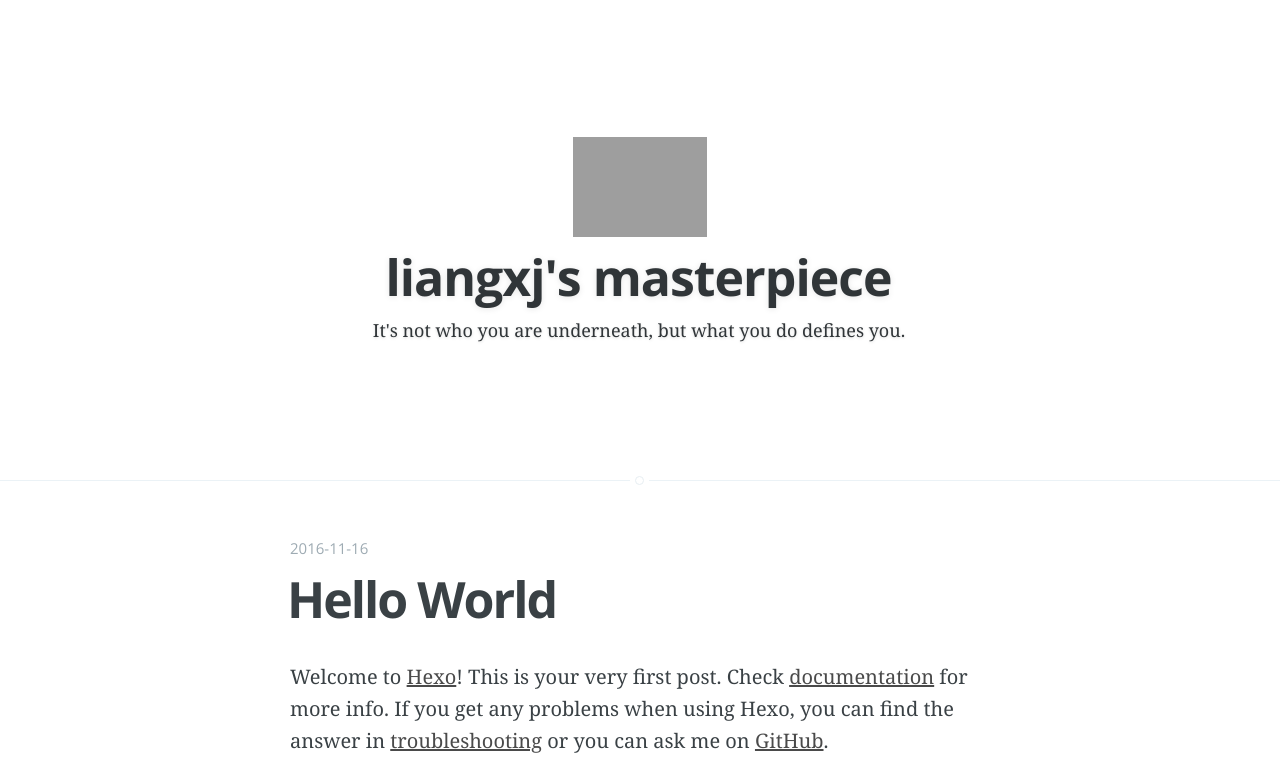
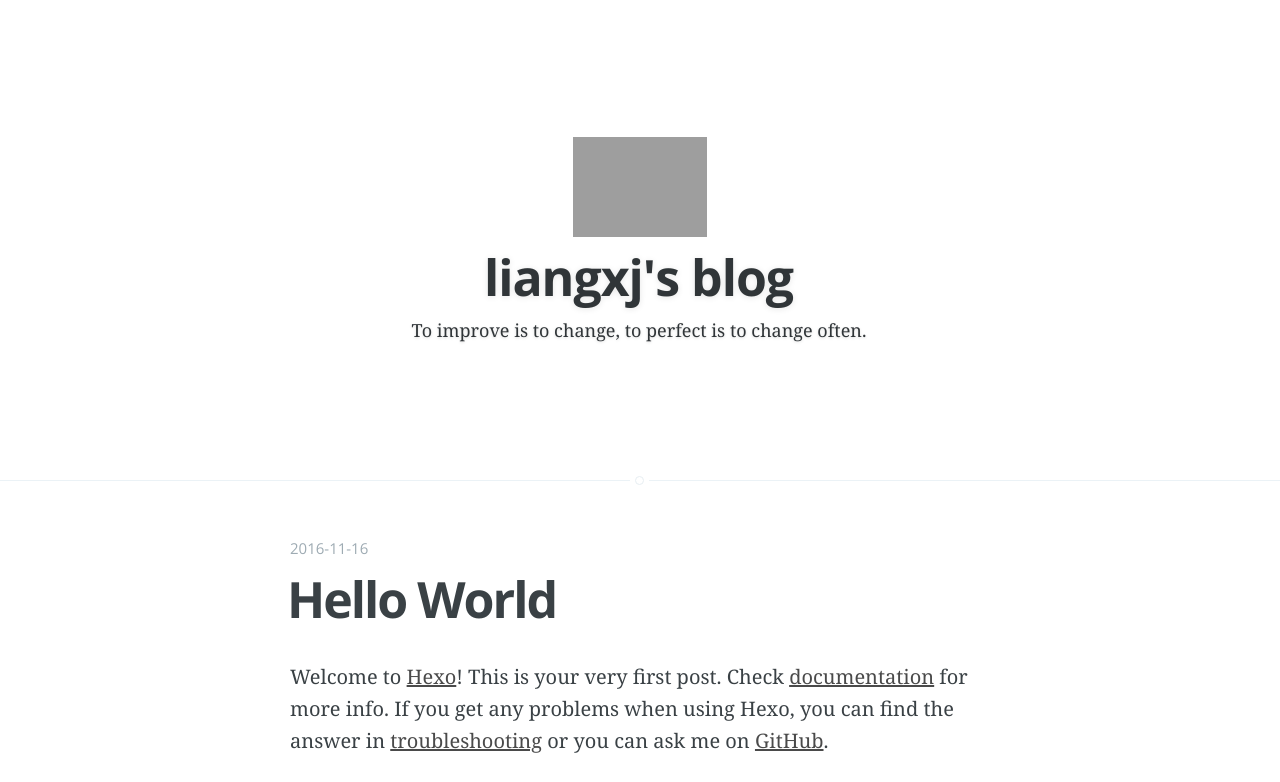
Before and after one commit to Hathaways/Hathaways.github.io, a plain HTML site: page 2016/11/16/hello-world/index.html in a window 1280 px wide. Shown: the top 782 px of the page. Drawn offline with nearby package versions, Linux system fonts and the light colour scheme; grey boxes are pictures that could not be loaded.

Commit message:
Site updated: 2016-11-17 11:55:02

```diff
--- a/2016/11/16/hello-world/index.html
+++ b/2016/11/16/hello-world/index.html
@@ -4,8 +4,8 @@
 <head>
   <meta http-equiv="Content-Type" content="text/html" charset="UTF-8" >
   <meta http-equiv="X-UA-Compatible" content="IE=edge,chrome=1"/>
-  <title>Hello World | liangxj&#39;s masterpiece</title>
-  <meta name="description" content="It's not who you are underneath, but what you do defines you." />
+  <title>Hello World | liangxj&#39;s blog</title>
+  <meta name="description" content="To improve is to change, to perfect is to change often." />
   <meta name="HandheldFriendly" content="True" />
   <meta name="MobileOptimized" content="320" />
   <meta name="viewport" content="width=device-width, initial-scale=1.0" />
@@ -13,7 +13,7 @@
   <link rel="stylesheet" type="text/css" href="/css/screen.css" />
   <link rel="stylesheet" type="text/css" href="//fonts.googleapis.com/css?family=Noto+Serif:400,700,400italic|Open+Sans:700,400" />
 
-  <meta name="generator" content="liangxj's masterpiece">
+  <meta name="generator" content="liangxj's blog">
 
 
 
@@ -29,8 +29,8 @@
     <div class="vertical">
         <div class="site-head-content inner">
              <a class="blog-logo" href="/"><img src="//blog.ghost.org/content/images/2013/Nov/bloglogo_1-1.png" alt="Blog Logo"/></a>
-            <h1 class="blog-title">liangxj's masterpiece</h1>
-            <h2 class="blog-description">It's not who you are underneath, but what you do defines you.</h2>
+            <h1 class="blog-title">liangxj's blog</h1>
+            <h2 class="blog-description">To improve is to change, to perfect is to change often.</h2>
         </div>
     </div>
 </header>
@@ -96,7 +96,7 @@
 <footer class="site-footer">
 
   <div class="inner">
-     <section class="copyright">All content copyright <a href="/">liangxj's masterpiece</a> &copy; 2014 &bull; All rights reserved.</section>
+     <section class="copyright">All content copyright <a href="/">liangxj's blog</a> &copy; 2014 &bull; All rights reserved.</section>
      <section class="poweredby">Proudly published with <a class="icon-ghost" href="http://zespia.tw/hexo/">Hexo</a></section>
   </div>
 </footer>
```
Also changed, not shown: archives/2016/11/index.html (+6 -6 lines), archives/2016/index.html (+6 -6 lines), archives/index.html (+6 -6 lines), index.html (+6 -6 lines).
